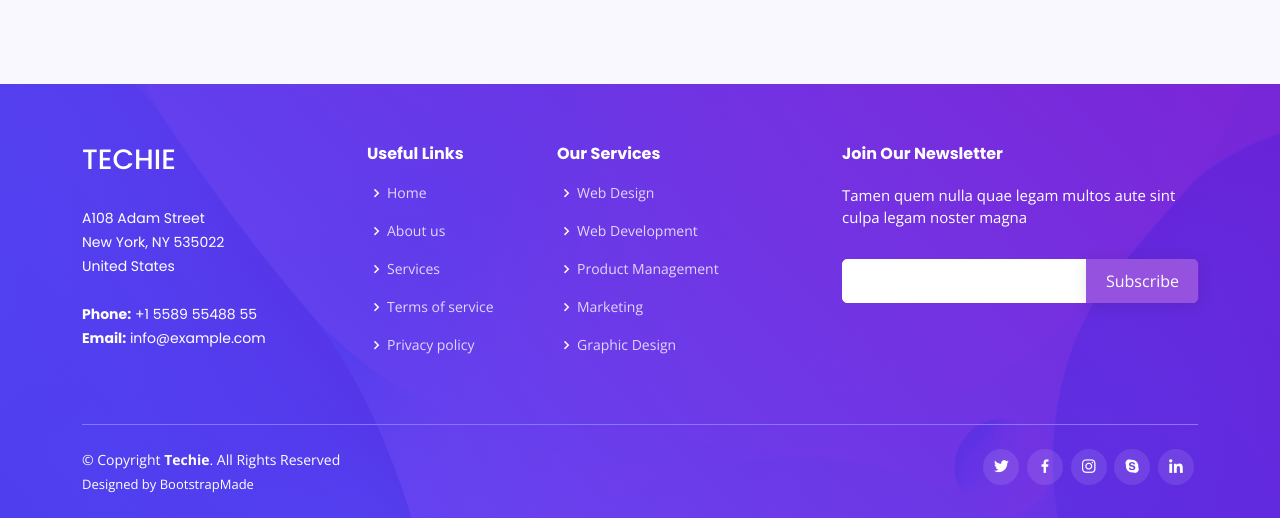
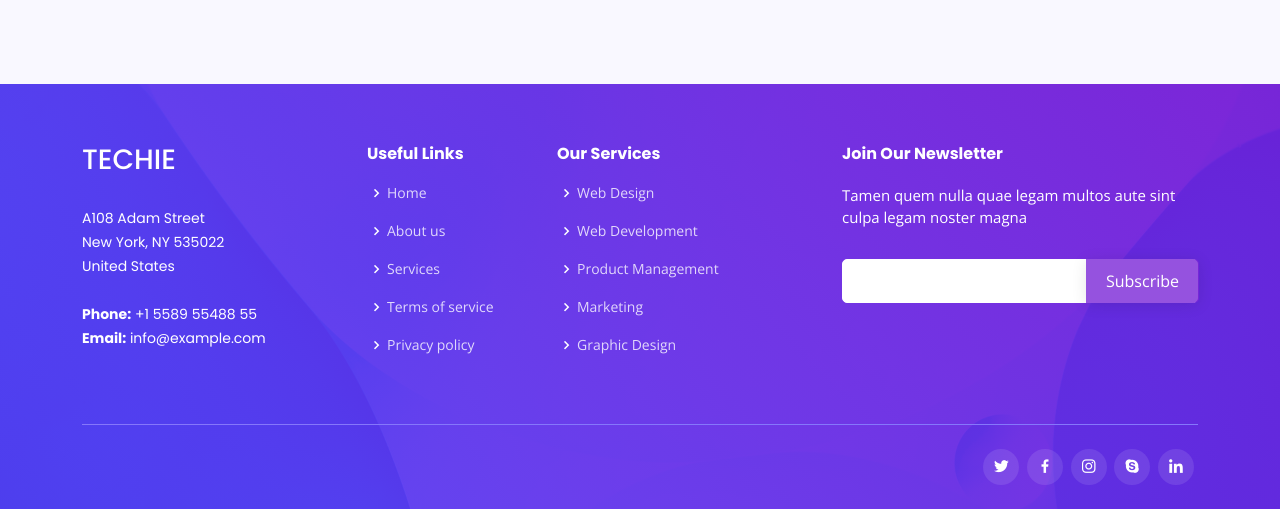
Before and after one commit to saruna65/AxianTrio, a plain HTML site: page Techie/Techie/index.html in a window 1280 px wide. Shown: the part 8467-8985 px from the top of the page. Drawn offline with nearby package versions, Linux system fonts and the light colour scheme.

Commit message:
Update index.html

```diff
--- a/Techie/Techie/index.html
+++ b/Techie/Techie/index.html
@@ -801,16 +801,7 @@
 
       <div class="copyright-wrap d-md-flex py-4">
         <div class="me-md-auto text-center text-md-start">
-          <div class="copyright">
-            &copy; Copyright <strong><span>Techie</span></strong>. All Rights Reserved
-          </div>
-          <div class="credits">
-            <!-- All the links in the footer should remain intact. -->
-            <!-- You can delete the links only if you purchased the pro version. -->
-            <!-- Licensing information: https://bootstrapmade.com/license/ -->
-            <!-- Purchase the pro version with working PHP/AJAX contact form: https://bootstrapmade.com/techie-free-skin-bootstrap-3/ -->
-            Designed by <a href="https://bootstrapmade.com/">BootstrapMade</a>
-          </div>
+
         </div>
         <div class="social-links text-center text-md-right pt-3 pt-md-0">
           <a href="#" class="twitter"><i class="bx bxl-twitter"></i></a>
```
